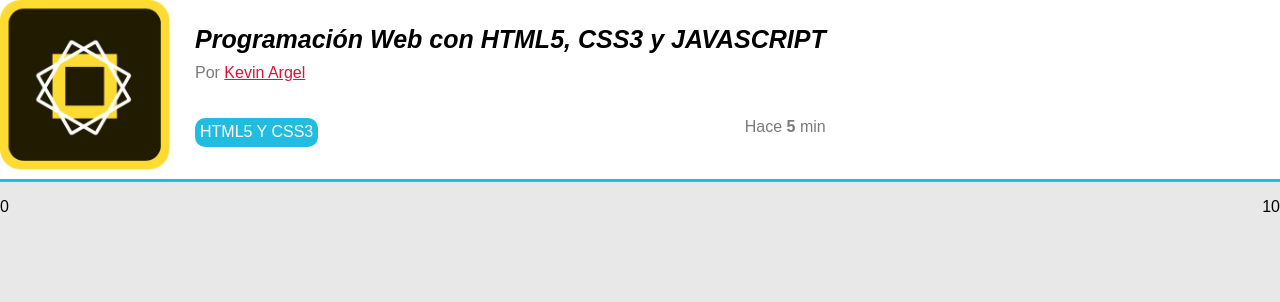
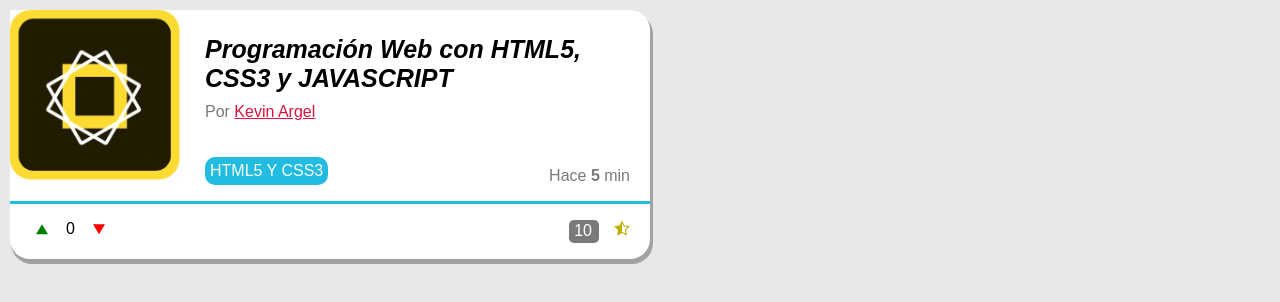
Before and after one commit to Krgel17/Krgel17, a plain HTML site: page index.html in a window 1280 px wide. Drawn offline with Linux system fonts and the light colour scheme.

Commit message:
Actualizacion

```diff
--- a/css/style.css
+++ b/css/style.css
@@ -1,9 +1,27 @@
+@font-face {
+    font-family: 'icomoon';
+    src:  url('../fonts/icomoon.eot?krmefx');
+    src:  url('../fonts/icomoon.eot?krmefx#iefix') format('embedded-opentype'),
+    url('../fonts/icomoon.ttf?krmefx') format('truetype'),
+    url('../fonts/icomoon.woff?krmefx') format('woff'),
+    url('../fonts/icomoon.svg?krmefx#icomoon') format('svg');
+    font-weight: normal;
+    font-style: normal;
+    font-display: block;
+}
+
 body{
     background: #e8e8e8;
     font-family: Arial, Helvetica, sans-serif;
 }
 section article {
     background: white;
+    margin: 10px 10px 10px 10px;
+    border-radius: 0px 20px 20px 20px;
+    width: 50%;
+    -webkit-box-shadow: 2px 4px 0px 1px rgba(0,0,0,0.3);
+    -moz-box-shadow: 2px 4px 0px 1px rgba(0,0,0,0.3);
+    box-shadow: 2px 4px 0px 1px rgba(0,0,0,0.3);
 }
 
 section article .contenido{
@@ -54,20 +72,64 @@ section article .contenido .post .tag_tiempo .etiqueta p {
 
 section article .contenido .post .tag_tiempo .tiempo {
     float: right;
+    margin-top: 10px;
+    margin-right: 20px;
 }
 
 section article .contenido .post .tag_tiempo .tiempo p span{
     font-weight: bold;
 }
 
+section article .estadisticas {
+    overflow: hidden;
+}
+
 section article .estadisticas .contador{
     float: left;
+    margin-left: 40px;
+    display: flex;
+}
+
+section article .estadisticas .contador .f_arriba::before{
+    font-family: 'icomoon';
+    content: "\ea1c";
+}
+
+section article .estadisticas .contador .arriba{
+    transform: rotate(-90deg);
+    color: green;
+}
+
+section article .estadisticas .contador .abajo{
+    transform: rotate(90deg);
+    color: red;
+}
+
+section article .estadisticas .contador .f_abajo::before{
+    font-family: 'icomoon';
+    content: "\ea1c";
 }
 
 section article .estadisticas .icono{
     float: right;
+    margin-right: 20px;
+    display: flex;
 }
 
-section article .estadisticas .contador .f_arriba::before{
+section article .estadisticas .icono .estrella::before{
+    font-family: 'icomoon';
+    content: "\e9d8";
+}
 
+section article .estadisticas .icono p{
+    margin-right: 15px;
+    background: #7a7a7a;
+    padding: 2px 7px 2px 5px;
+    border-radius: 5px;
+    color: white;
 }
+
+section article .estadisticas .icono .estrellita{
+    margin-top: 15px;
+    color: rgb(193, 174, 3);
+}
--- a/index.html
+++ b/index.html
@@ -42,17 +42,21 @@
                 </div>
                 <div class="estadisticas">
                     <div class="contador">
-                        <p>
+                        <div class="arriba">
                             <span class="f_arriba"></span>
-                            0
-                            <span class="f_abajo"></span>
-                        </p>
+                        </div>
+                            <p>0</p>
+                            <div class="abajo">
+                                <span class="f_abajo"></span>
+                            </div>
                     </div>
                     <div class="icono">
                         <p>
                             10
+                        </p>
+                        <div class="estrellita">
                             <span class="estrella"></span>
-                        </p>
+                        </div>
                     </div>
                 </div>
             </article>
```
Also changed, not shown: fonts/icomoon.ttf (added), fonts/icomoon.woff (added), 2 other files.
